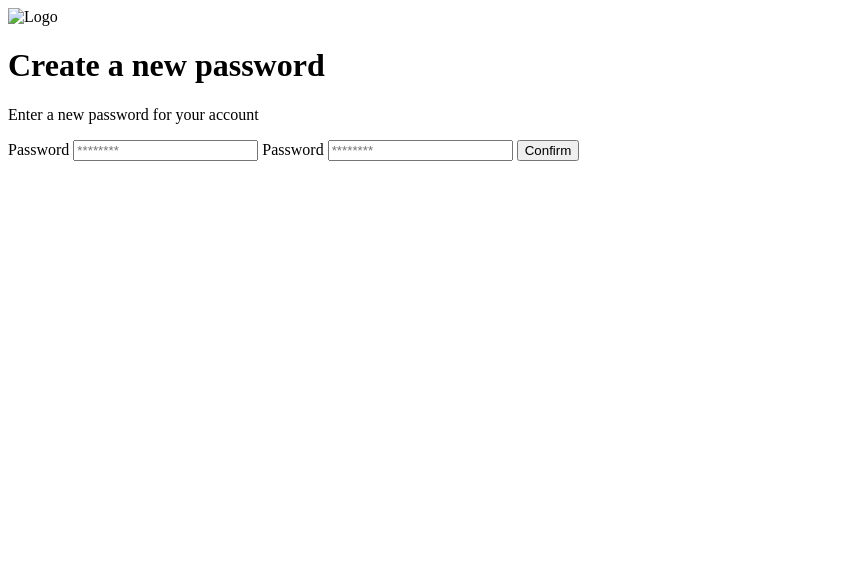
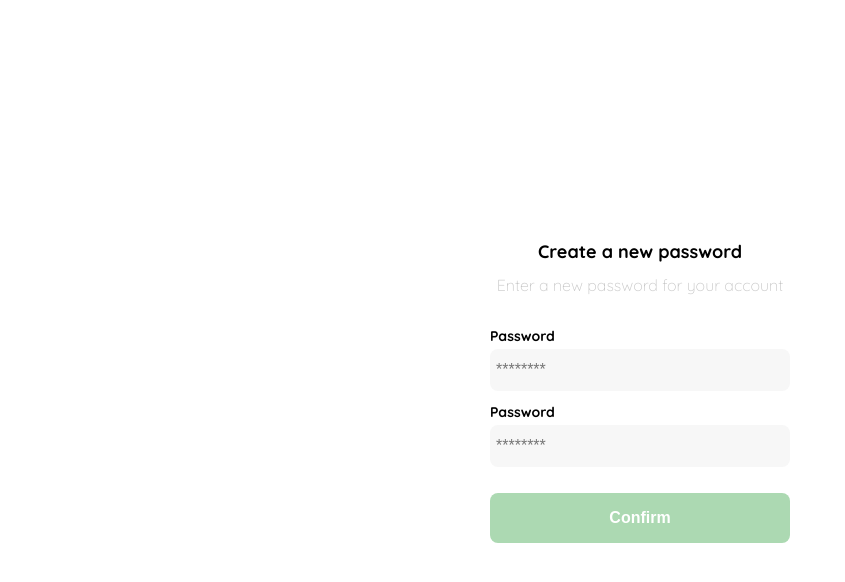
Before and after one commit to iyari02medina/EscuelaJavaScript, a plain HTML site: page 02-frontend-developer/practico-frontend-developer/1-clase.html in a window 1280 px wide. Shown: the whole page, without its empty margins (0-845 px from the left). Drawn offline with Linux system fonts and the light colour scheme.

Commit message:
pantalla para crear nuevo password

```diff
--- a/02-frontend-developer/practico-frontend-developer/1-clase.html
+++ b/02-frontend-developer/practico-frontend-developer/1-clase.html
@@ -5,11 +5,96 @@
     <meta http-equiv="X-UA-Compatible" content="IE=edge">
     <meta name="viewport" content="width=device-width, initial-scale=1.0">
     <title>Document</title>
+    <link rel="preconnect" href="https://fonts.googleapis.com">
+    <link rel="preconnect" href="https://fonts.gstatic.com" crossorigin>
+    <link href="https://fonts.googleapis.com/css2?family=Quicksand:wght@300;500;700&display=swap" rel="stylesheet">
+    <style>
+        :root {
+            --white: #ffffff;
+            --black: #000000;
+            --very-light-pink: #c7c7c7;
+            --text-input-field: #f7f7f7;
+            --hospital-green: #ACD9B2;
+            --sm: 14px;
+            --md: 16px;
+            --lg:18px;
+        }
+        body{
+            margin: 0;
+            font-family: 'Quicksand', sans-serif;
+        }
+        .login {
+            width: 100%;
+            height: 100vh;
+            display: grid;
+            place-items: center; /* centra los elementos */
+        }
+        .form-container {
+            display: grid;
+            grid-template-rows: auto 1fr auto;
+            width: 300px;
+        }
+        .logo {
+            width: 150px;
+            margin-bottom: 48px;
+            justify-self: center; /* Establece la manera en la que se alinea un elemento dentro de su contenedor */
+            display: none; /* Para que no aparezca en vista desktop */
+        }
+        .title {
+            font-size: var(--lg); /* usamos "var()" para usar nuestras variables de :root  */
+            margin-bottom: 12px;
+            text-align: center;
+        }
+        .subtitle{
+            color: var(--very-light-pink);
+            font-size: var(--md);
+            font-weight: 300; /* determina el grosor de la letra */
+            margin-top: 0;
+            margin-bottom: 32px;
+            text-align: center;
+        }
+        .form{
+            display: flex;
+            flex-direction: column;
+        }
+        .label{
+            font-size: var(--sm);
+            font-weight: bold;
+            margin-bottom: 4px;
+        }
+        .input {
+            background-color: var(--text-input-field);
+            border: none;
+            border-radius: 8px;
+            height: 30px;
+            font-size: var(--md);
+            padding: 6px;
+            margin-bottom: 12px;
+        }
+        .primary-button {
+            background-color: var(--hospital-green);
+            border: none;
+            border-radius: 8px;
+            color: var(--white);
+            width: 100%;
+            cursor: pointer;
+            font-size: var(--md);
+            font-weight: bold;
+            height: 50px;
+            margin-top: 14px;
+            margin-bottom: 30px;
+        }
+        @media (max-width: 640px){ /* el logo se mostrara siempre y cuando no revase los 640 px */
+            .logo{
+                display: block;
+            }
+        }
+    </style>
 </head>
 <body>
     <div class="login">
         <div class="form-container">
-            <img src="" alt="Logo" class="logo">
+            <img src="./logos/logo_yard_sale.svg" alt="Logo" class="logo">
             <h1 class="title">Create a new password</h1>
             <p class="subtitle">Enter a new password for your account</p>
 
```
Also changed, not shown: 02-frontend-developer/practico-frontend-developer/icons/bt_add_to_cart.svg (added), 02-frontend-developer/practico-frontend-developer/icons/bt_added_to_cart.svg (added), 02-frontend-developer/practico-frontend-developer/icons/email.svg (added), 02-frontend-developer/practico-frontend-developer/icons/flechita.svg (added), 02-frontend-developer/practico-frontend-developer/icons/icon_close.png (added), 02-frontend-developer/practico-frontend-developer/icons/icon_menu.svg (added), 02-frontend-developer/practico-frontend-developer/icons/icon_shopping_cart.svg (added), 02-frontend-developer/practico-frontend-developer/icons/icon_shopping_cart_notification.svg (added), 02-frontend-developer/practico-frontend-developer/logos/favicon_bota_fora.svg (added), 02-frontend-developer/practico-frontend-developer/logos/favicon_yard_sale.svg (added), 02-frontend-developer/practico-frontend-developer/logos/logo_bota_fora.svg (added), 02-frontend-developer/practico-frontend-developer/logos/logo_yard_sale.svg (added).
